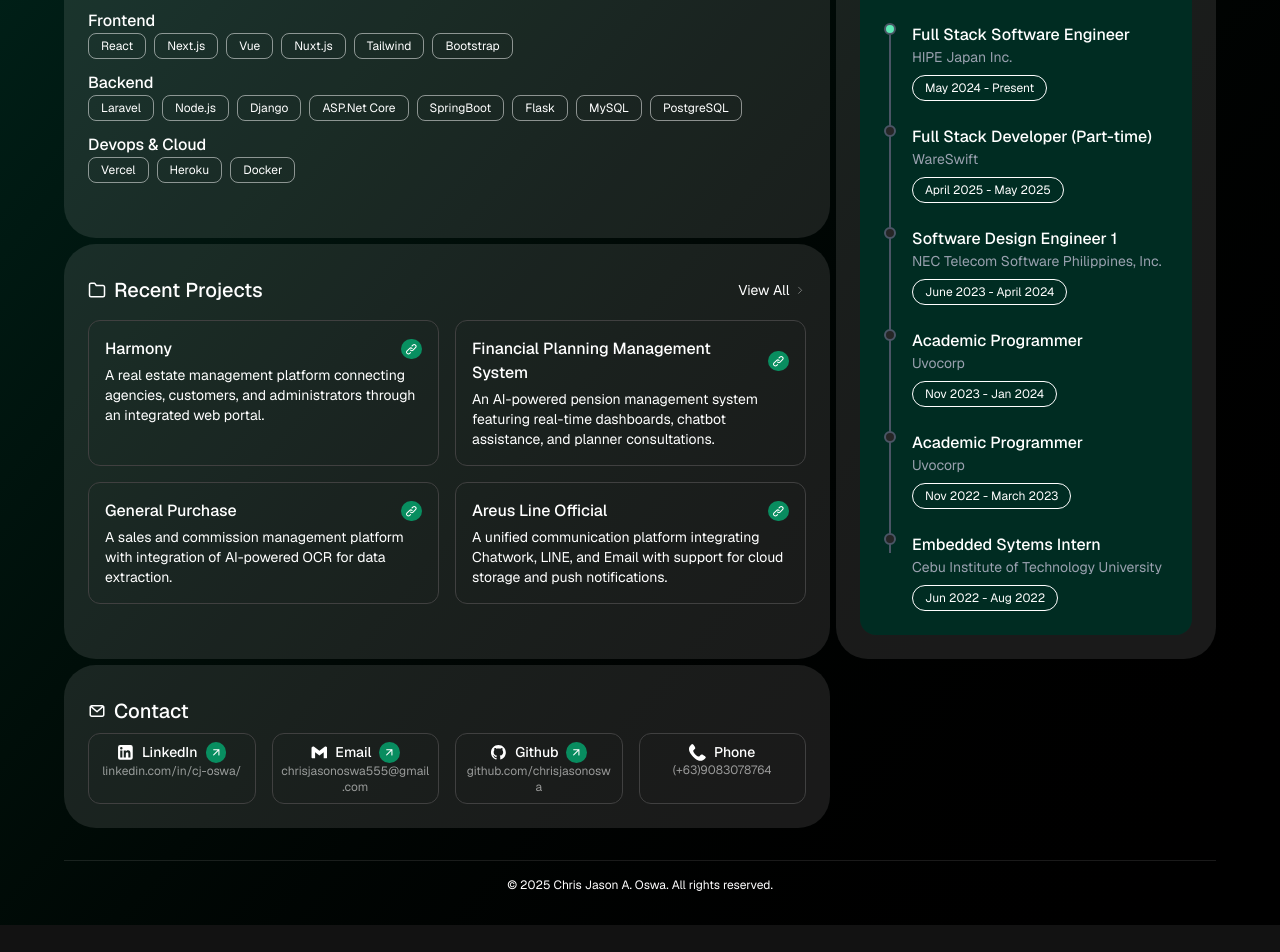
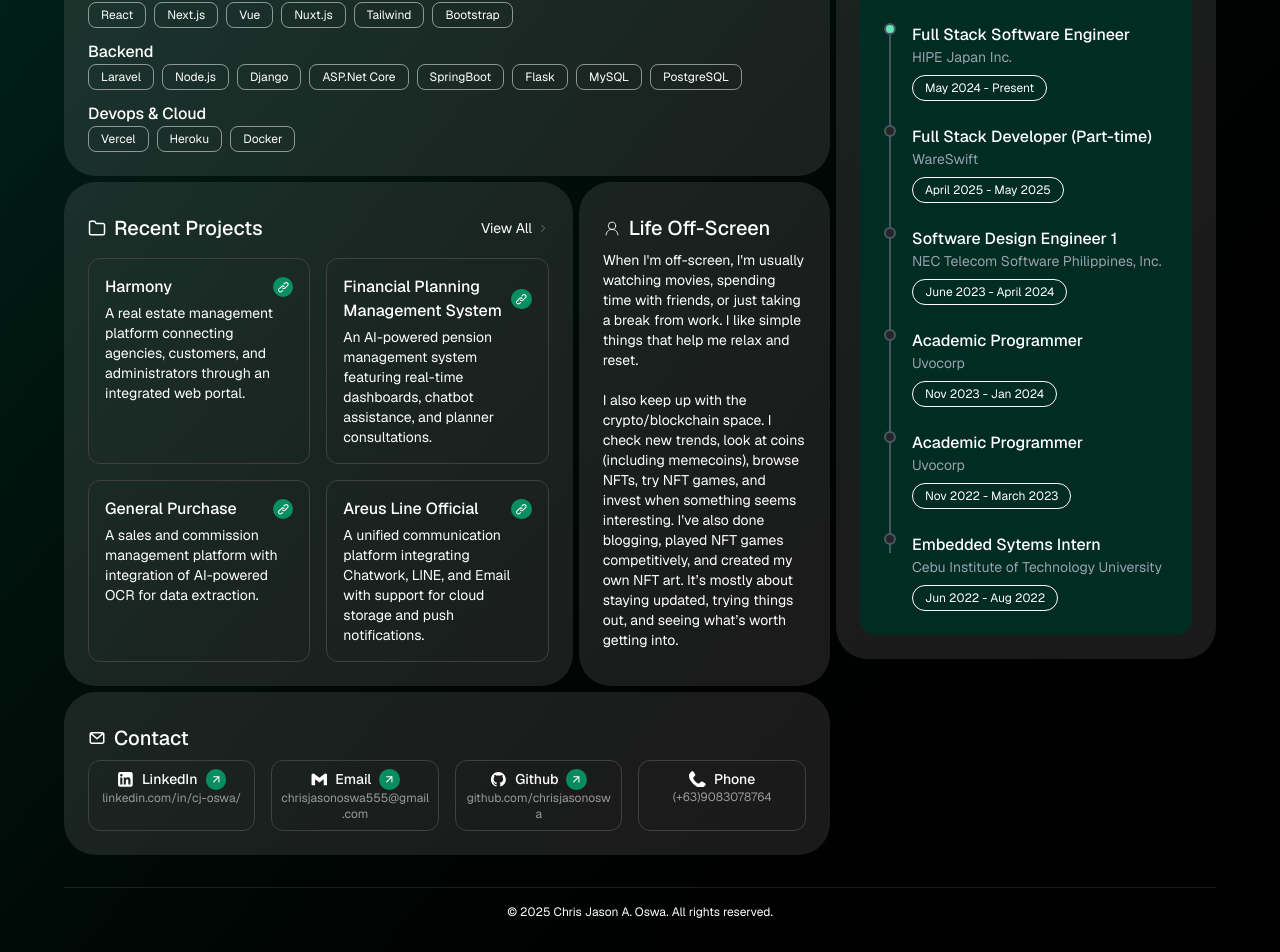
Before and after one commit to chrisjasonoswa/my-portfolio, a Next.js app: page /dashboard in a window 1280 px wide. Shown: the part 564-1516 px from the top of the page. Before the commit the page ends 1489 px from the top, so only its background shows below. Built offline with nearby package versions, Linux system fonts and the light colour scheme.

Commit message:
feature: add life off-screen section

```diff
--- a/src/app/dashboard/page.tsx
+++ b/src/app/dashboard/page.tsx
@@ -239,7 +239,7 @@ const page = () => {
         </div>
 
         {/* Recent Projects */}
-        <div className="order-4 lg:order-5 card col-span-9 lg:col-span-6">
+        <div className="order-4 lg:order-5 card col-span-9 lg:col-span-6 xl:col-span-4">
           <div className="card-title1 flex items-center gap-2">
             <Icon name="folder" size={"0.9em"} />
             <div>Recent Projects</div>
@@ -285,13 +285,28 @@ const page = () => {
           </div>
         </div>
 
+        {/* Life Off-Screen */}
+        <div className="order-6 lg:order-6 card col-span-9 lg:col-span-6 xl:col-span-2">
+          <div className="card-title1 flex items-center gap-2">
+            <Icon name="profile" size={"0.9em"} />
+            <div>Life Off-Screen</div>
+          </div>
+          <div>
+            <p>
+              When I&apos;m off-screen, I&apos;m usually watching movies, spending time with friends, or just taking a break from work. I like simple things that help me relax and reset.
+            </p>
+            <p>
+              <br/>
+              I also keep up with the crypto/blockchain space. I check new trends, look at coins (including memecoins), browse NFTs, try NFT games, and invest when something seems interesting. I’ve also done blogging, played NFT games competitively, and created my own NFT art. It’s mostly about staying updated, trying things out, and seeing what’s worth getting into.
+            </p>
+          </div>
+        </div>
         {/* Contact */}
-        <div className="order-last card col-span-9 lg:col-span-6">
+        <div className="order-last card flex flex-col col-span-9 lg:col-span-6">
           <div className="card-title1 flex items-center gap-2">
             <MailIcon size={"0.9em"} />
             <div>Contact</div>
           </div>
-
           {/* Responsive grid */}
           <div className="grid grid-cols-2 lg:grid-cols-4 gap-4">
             {CONTACTS.map(({title, url, value, icon}) =>
```
